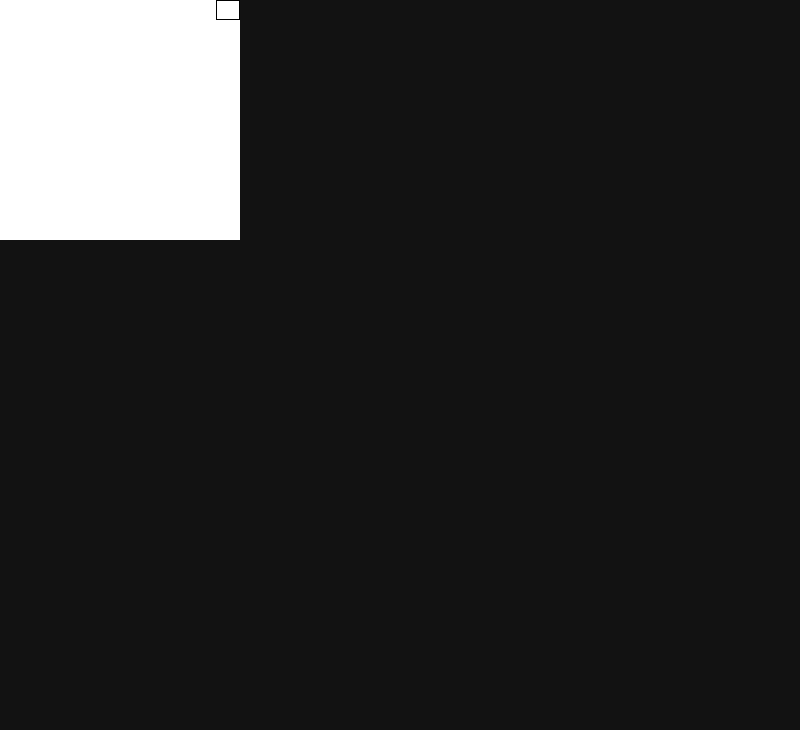
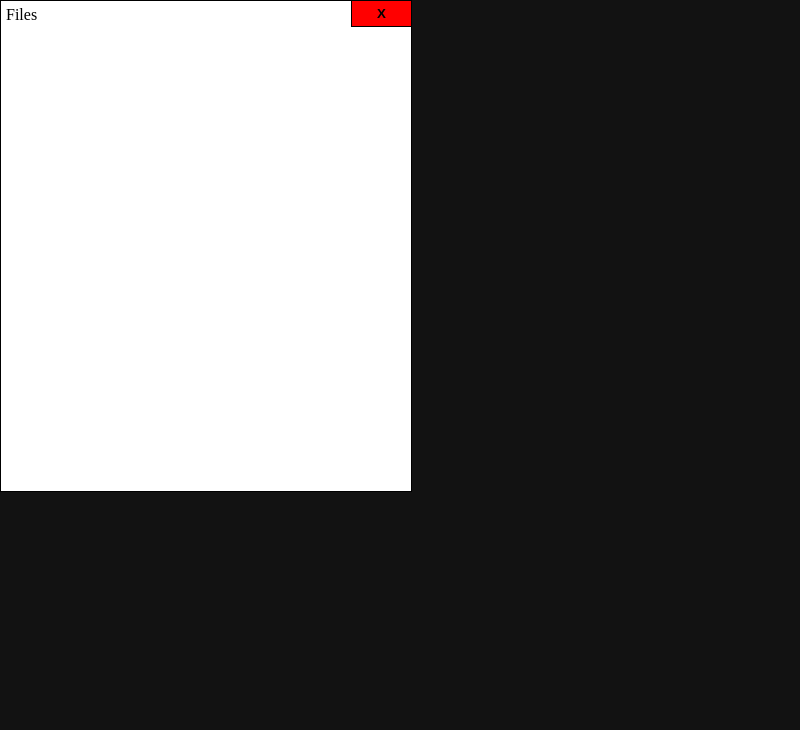
Before and after one commit to ozziehassel/TarpOS, an Electron app: page window/index.html in a window 800 px wide. Both pictures are taken after a click on the picture 28 px from the left and 772 px from the top of the page. Shown: the top 730 px of the page. Drawn offline with Linux system fonts and the light colour scheme.

Commit message:
Added window titles and stylized close buttons

```diff
--- a/window/os.js
+++ b/window/os.js
@@ -5,29 +5,28 @@ var sys = {
  taskbar: ['Files', 'Photos', 'Settings'],
  desktop: [],
  settings: {
-     defaultWindowHeight: 30,
-     defaultWindowWidth: 30
+     defaultWindowHeight: 60,
+     defaultWindowWidth: 50
  }
 }
 function boot(){
     for(i=0;i<sys.taskbar.length;i++){
         var pinIcon = document.createElement('img');
         pinIcon.style = 'height: 5vh; width: 5vh; margin: 1vh;';
-        pinIcon.addEventListener('click', () => {
-            openPrgm(sys.taskbar[i]);
-        });
+        pinIcon.setAttribute('onclick', 'openPrgm("'+sys.taskbar[i]+'")');
+        console.log('openPrgm("'+sys.taskbar[i]+'")');
         document.getElementById('taskbar').appendChild(pinIcon);
     }
 }
 function openPrgm(name){
     var window = document.createElement('div');
+    window.className = 'win';
     window.style.height = sys.settings.defaultWindowHeight + 'vh';
     window.style.width = sys.settings.defaultWindowWidth + 'vw';
-    window.style.backgroundColor = 'white';
-    window.style.padding = '0';
-    window.style.position = 'absolute';
     var close = document.createElement('button');
-    close.style = 'outline: 0; border: 1px solid black; position: absolute; top: 0; right: 0; width: 3vw; height: 2.5vh; background: 0;';
+    window.innerHTML = '<span>'+name+'</span>'
+    close.className = 'closeBtn';
+    close.innerHTML = 'X';
     window.appendChild(close);
     close.addEventListener('click', () => {
         closePrgm(name, window);
@@ -41,5 +40,6 @@ function openPrgm(name){
 function closePrgm(name, window){
     window.style.display = 'none';
     sys.processes.splice(sys.processes.indexOf(name), 1);
+    console.log(name);
 }
 boot();
--- a/window/style.css
+++ b/window/style.css
@@ -13,3 +13,23 @@ body{
     width: 100%;
     bottom: 0;
 }
+.closeBtn{
+    border: 0;
+    border-bottom: 1px solid black;
+    border-left: 1px solid black;
+    background-color: red;
+    font-weight: bold;
+    outline: 0;
+    text-align: center;
+    position: absolute;
+    right: 0;
+    top: 0;
+    width: 60px;
+    padding: 5px;
+}
+.win{
+    background-color: white;
+    border: 1px solid black;
+    position: absolute;
+    padding: 5px;
+}
```
